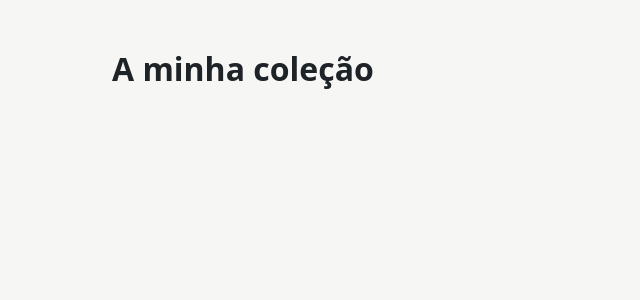
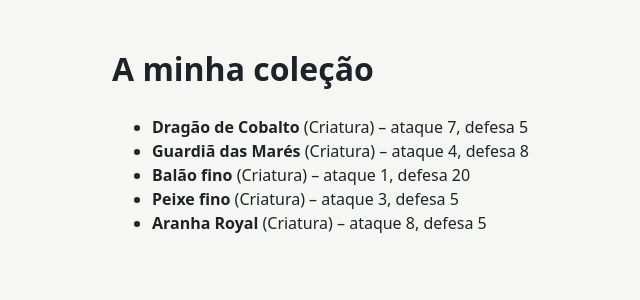
Before and after one commit to FranciscoMRFernandes27/ficha03-FranciscoFernandes-, a React (Vite) app: page / in a window 1280 px wide. Shown: the top 300 px of the page, without its empty margins (208-848 px from the left). Built offline with nearby package versions, Linux system fonts and the light colour scheme.

Commit message:
feat: add Card component and list cards with map

```diff
--- a/src/App.jsx
+++ b/src/App.jsx
@@ -10,6 +10,9 @@
 //
 // Tarefa 1: substitui este array vazio pelo array cards do teu server
 // (o que fizeste na aula 2).
+
+import Card from "./Card.jsx";
+
 const cards = [
   { name: "Dragão de Cobalto", type: "Criatura", attack: 7, defense: 5 },
   { name: "Guardiã das Marés", type: "Criatura", attack: 4, defense: 8 },
@@ -23,6 +26,17 @@ function App() {
   return (
     <main>
       <h1>A minha coleção</h1>
+      <ul>
+  {cards.map((card) => (
+    <Card
+      key={card.name}
+      name={card.name}
+      type={card.type}
+      attack={card.attack}
+      defense={card.defense}
+    />
+  ))}
+</ul>
     </main>
   );
 }
--- /dev/null
+++ b/src/Card.jsx
@@ -0,0 +1,9 @@
+function Card({ name, type, attack, defense }) {
+  return (
+    <li>
+      <strong>{name}</strong> ({type}) – ataque {attack}, defesa {defense}
+    </li>
+  );
+}
+
+export default Card;
```
